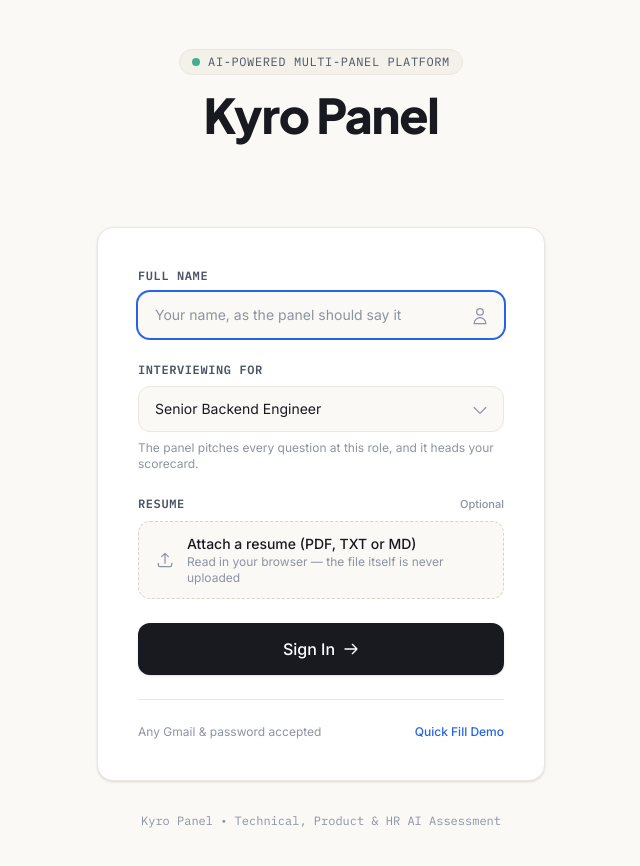
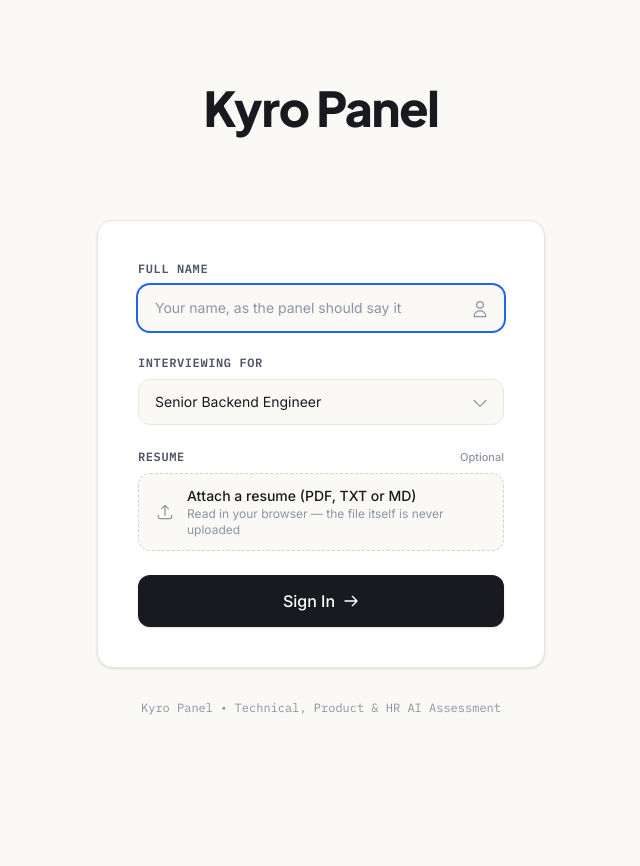
Before and after one commit to Anish974/kyro-panel, a React (Vite) app in the folder web/: page / in a window 1280 px wide. Shown: the top 866 px of the page, without its empty margins (319-959 px from the left). After the commit the page ends 800 px from the top, so only its background shows below. Built offline with nearby package versions, Linux system fonts and the light colour scheme.

Commit message:
fix(web): clean up login screen elements and helper text

```diff
--- a/web/src/screens/Login.tsx
+++ b/web/src/screens/Login.tsx
@@ -118,25 +118,10 @@
     });
   };
 
-  const handleQuickDemo = () => {
-    setName('Anish Patankar');
-    setRole(ROLES[0]);
-    void enterRoom({
-      name: 'Anish Patankar',
-      role: ROLES[0],
-      ...(resumeText ? { resumeText } : {}),
-    });
-  };
-
   return (
     <div className="min-h-screen w-full bg-[#FAF9F6] flex flex-col justify-center items-center px-4 py-12 select-none">
       {/* Top Brand Tag / Logo */}
       <div className="w-full max-w-md mb-8 text-center">
-        <div className="inline-flex items-center gap-2 px-3 py-1 rounded-full bg-[#F4F1EA] border border-[#EBE6DF] text-xs font-mono text-[#4B5565] uppercase tracking-wider mb-4">
-          <span className="w-2 h-2 rounded-full bg-[#059669] animate-pulse"></span>
-          AI-Powered Multi-Panel Platform
-        </div>
-
         {/* Prominent Headline / Topic */}
         <h1 className="text-4xl sm:text-5xl font-extrabold tracking-tight text-[#181A20] font-display">
           Kyro Panel
@@ -219,10 +204,6 @@
                 className="mt-2 w-full px-4 py-3 rounded-xl bg-[#FAF9F6] border border-[#EBE6DF] text-[#181A20] placeholder-[#8C93A3] text-sm focus:outline-none focus:ring-2 focus:ring-[#2563EB] focus:border-transparent transition-all"
               />
             )}
-
-            <p className="mt-2 text-xs text-[#8C93A3]">
-              The panel pitches every question at this role, and it heads your scorecard.
-            </p>
           </div>
 
           {/* Resume — optional. What it buys the candidate is that the panel
@@ -303,17 +284,6 @@
             )}
           </button>
         </form>
-
-        <div className="mt-6 pt-6 border-t border-[#EBE6DF] flex items-center justify-between text-xs text-[#8C93A3]">
-          <span>Any Gmail &amp; password accepted</span>
-          <button
-            type="button"
-            onClick={handleQuickDemo}
-            className="text-[#2563EB] hover:underline font-medium cursor-pointer"
-          >
-            Quick Fill Demo
-          </button>
-        </div>
       </div>
 
       {/* Footer minimal info */}
```
Also changed, not shown: 1 other file (tests, documents, lock files or other folders).
